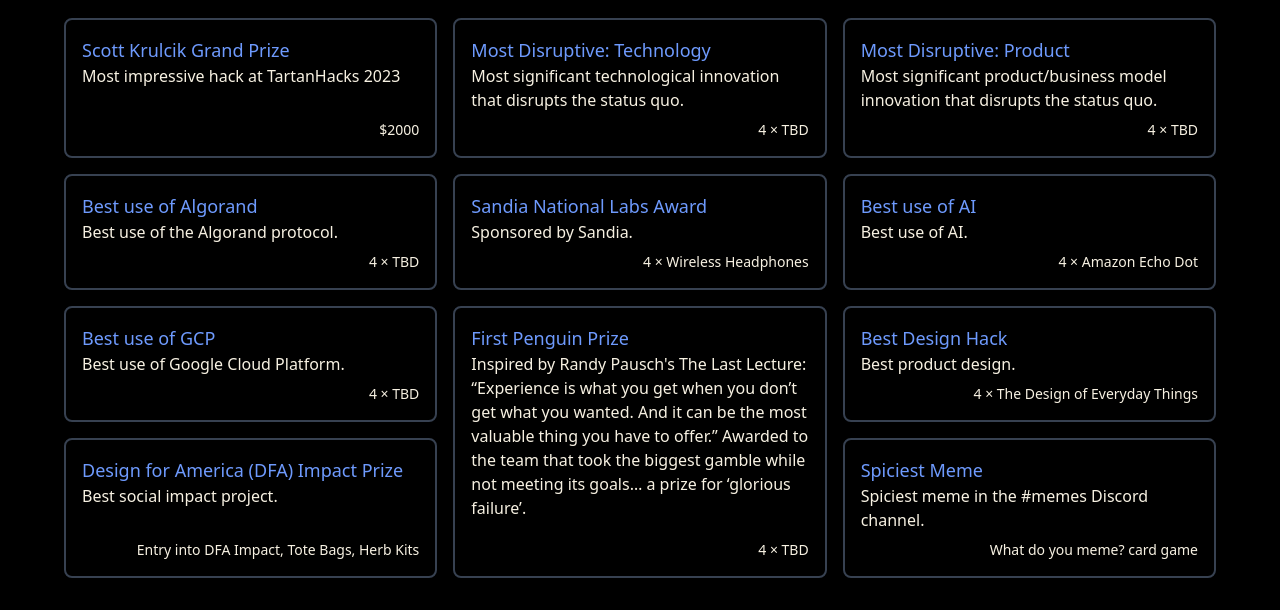
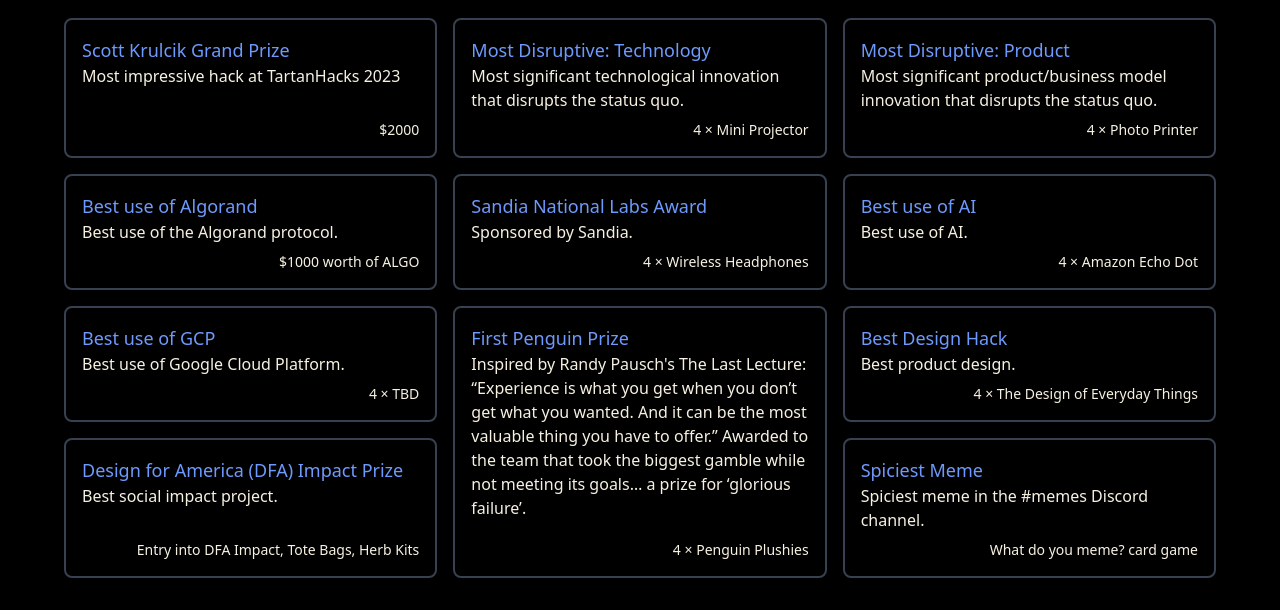
Before and after one commit to ScottyLabs/tartanhacks, a Next.js app: page / in a window 1280 px wide. Shown: the part 2660-3270 px from the top of the page. Built offline with nearby package versions, Linux system fonts and the light colour scheme; no server answers.

Commit message:
More prizes

```diff
--- a/src/components/Prizes.tsx
+++ b/src/components/Prizes.tsx
@@ -39,17 +39,17 @@ export default function About() {
             <Prize
               name="Most Disruptive: Technology"
               description="Most significant technological innovation that disrupts the status quo."
-              prize="4 × TBD"
+              prize="4 × Mini Projector"
             />
             <Prize
               name="Most Disruptive: Product"
               description="Most significant product/business model innovation that disrupts the status quo."
-              prize="4 × TBD"
+              prize="4 × Photo Printer"
             />
             <Prize
               name="Best use of Algorand"
               description="Best use of the Algorand protocol."
-              prize="4 × TBD"
+              prize="$1000 worth of ALGO"
             />
 
             <Prize
@@ -71,7 +71,7 @@ export default function About() {
               name="First Penguin Prize"
               description={`Inspired by Randy Pausch's The Last Lecture: “Experience is what you get when you don’t get what you wanted. And it can be the most valuable thing you have to offer.”
 Awarded to the team that took the biggest gamble while not meeting its goals… a prize for ‘glorious failure’.`}
-              prize="4 × TBD"
+              prize="4 × Penguin Plushies"
               className="row-span-2"
             />
             <Prize
```
